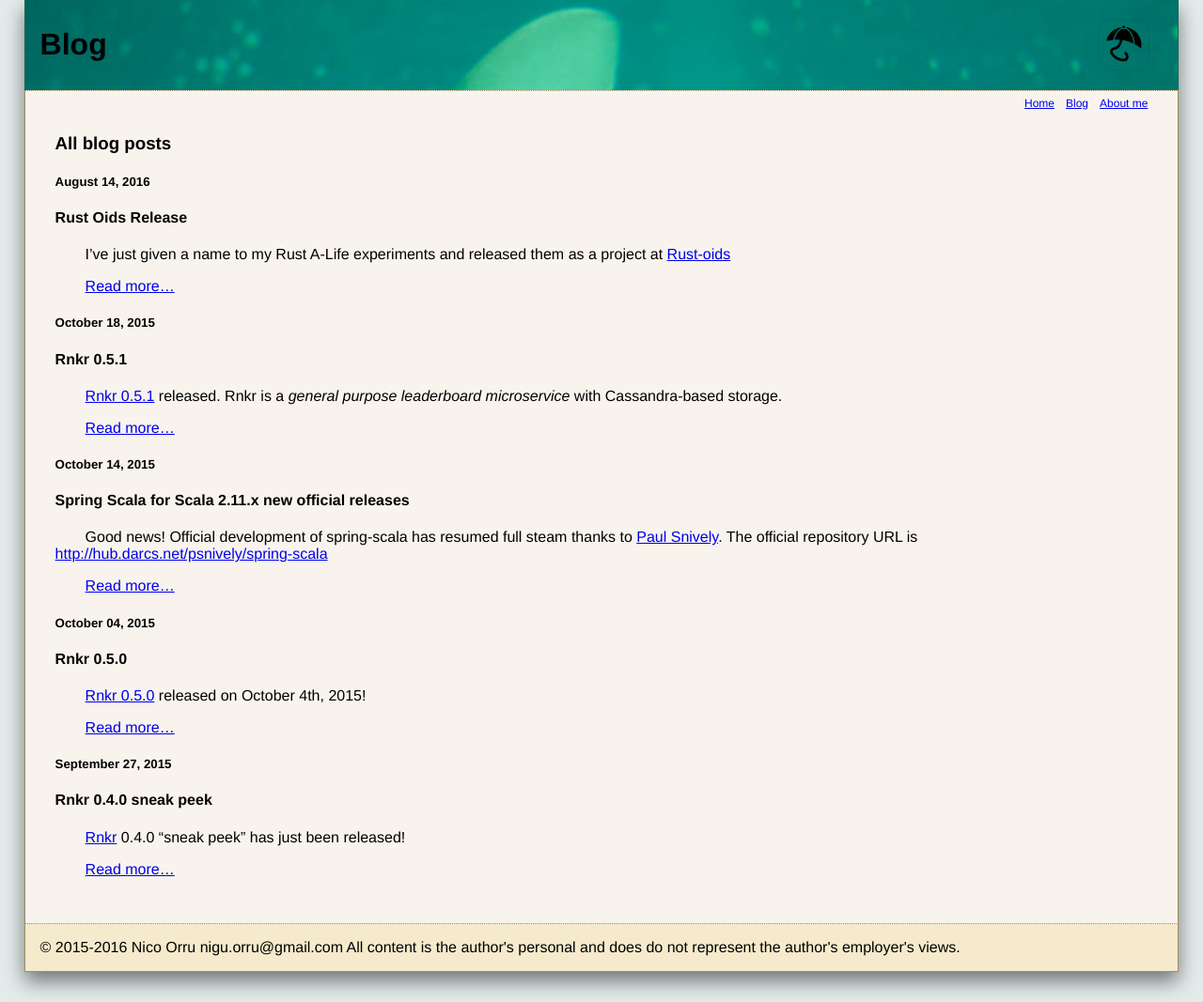
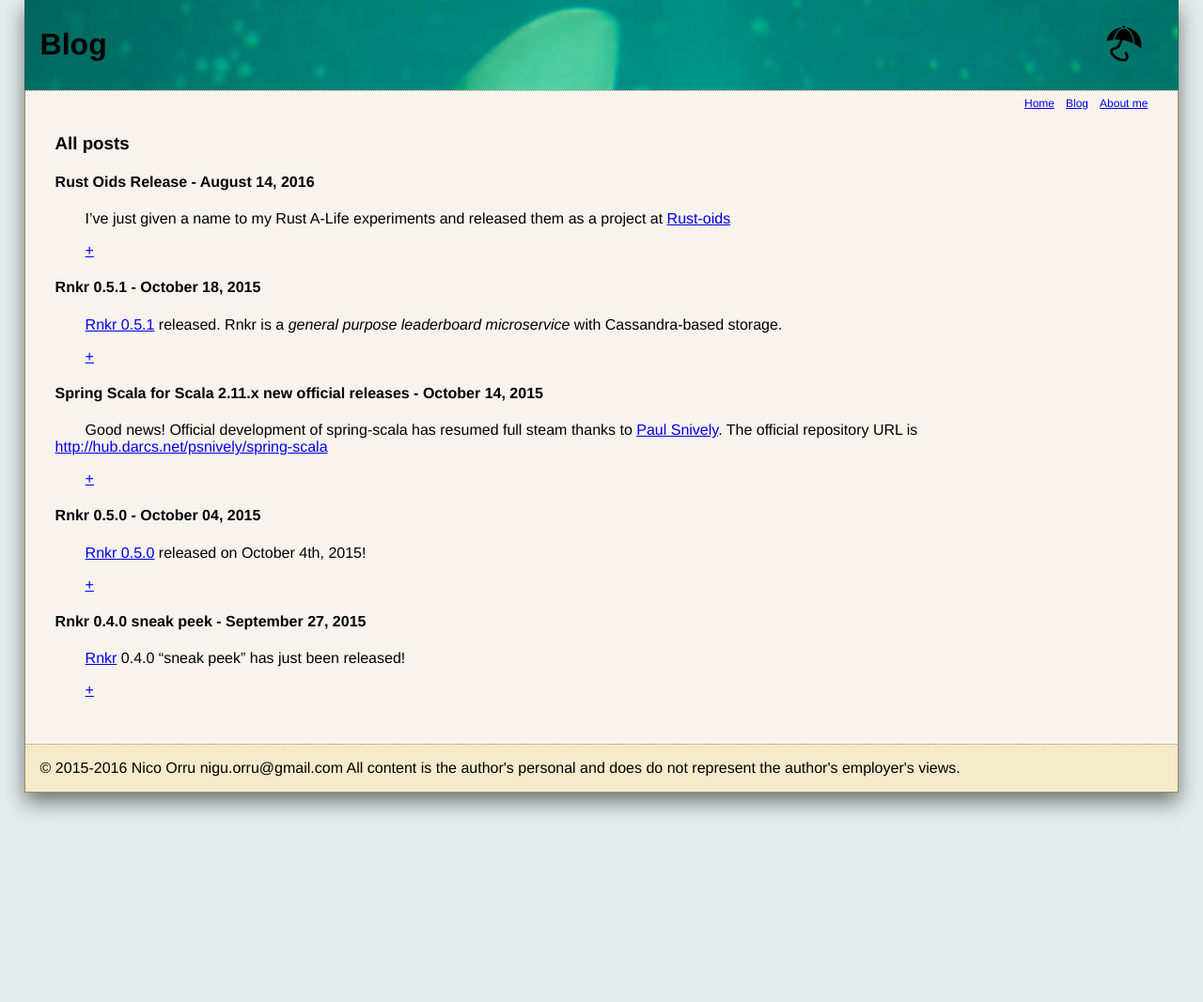
Before and after one commit to itadinanta/itadinanta.github.io, a Jekyll site: the page built from blog.md, in a window 1280 px wide. Shown: the whole page at 94% size. Built offline with Jekyll 4.4.1, drawn with Linux system fonts in a browser that asks for light colours; after the commit the page ends 900 px from its top, so only the background shows below that.

Commit message:
More compact format

```diff
--- a/blog.md
+++ b/blog.md
@@ -2,12 +2,10 @@
 title: Blog
 ---
 
-### All blog posts
+### All posts
 {% for post in site.posts %}
-##### {{post.date|date: '%B %d, %Y'}}
+#### {{post.title}} - {{post.date|date: '%B %d, %Y'}}
 
-#### {{post.title}}
-
-{{post.excerpt}} [Read more...]({{post.url}})
+{{post.excerpt}} [+]({{post.url}})
 
 {% endfor %}
```
